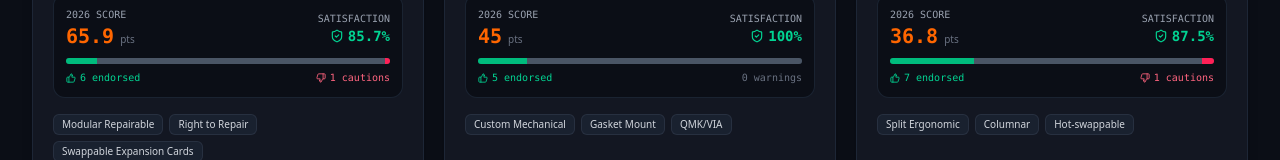
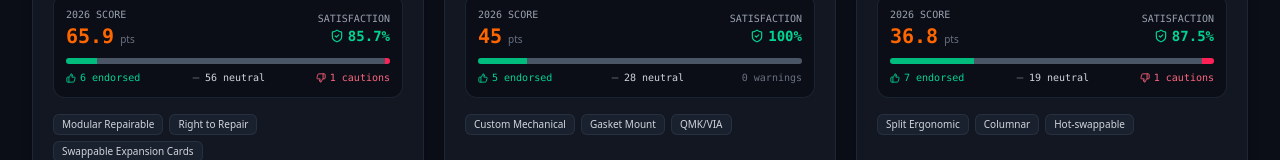
Before and after one commit to deskangel/hackergears, a React (Vite) app: page / in a window 1280 px wide. Shown: the part 717-877 px from the top of the page. Built offline with nearby package versions, Linux system fonts and the light colour scheme.

Commit message:
feat(ui): add neutral user count display to hardware card

```diff
--- a/src/components/HardwareCard.jsx
+++ b/src/components/HardwareCard.jsx
@@ -193,6 +193,9 @@ export default function HardwareCard({
               <span className="flex items-center gap-1 text-emerald-400">
                 <ThumbsUp className="w-2.5 h-2.5" /> {posUsers} endorsed
               </span>
+              <span className={`flex items-center gap-1 ${neuUsers > 0 ? 'text-gray-300' : 'text-gray-500'}`}>
+                <Minus className="w-2.5 h-2.5 text-gray-500" /> {neuUsers} neutral
+              </span>
               {negUsers > 0 ? (
                 <span className="flex items-center gap-1 text-rose-400">
                   <ThumbsDown className="w-2.5 h-2.5" /> {negUsers} cautions
```
